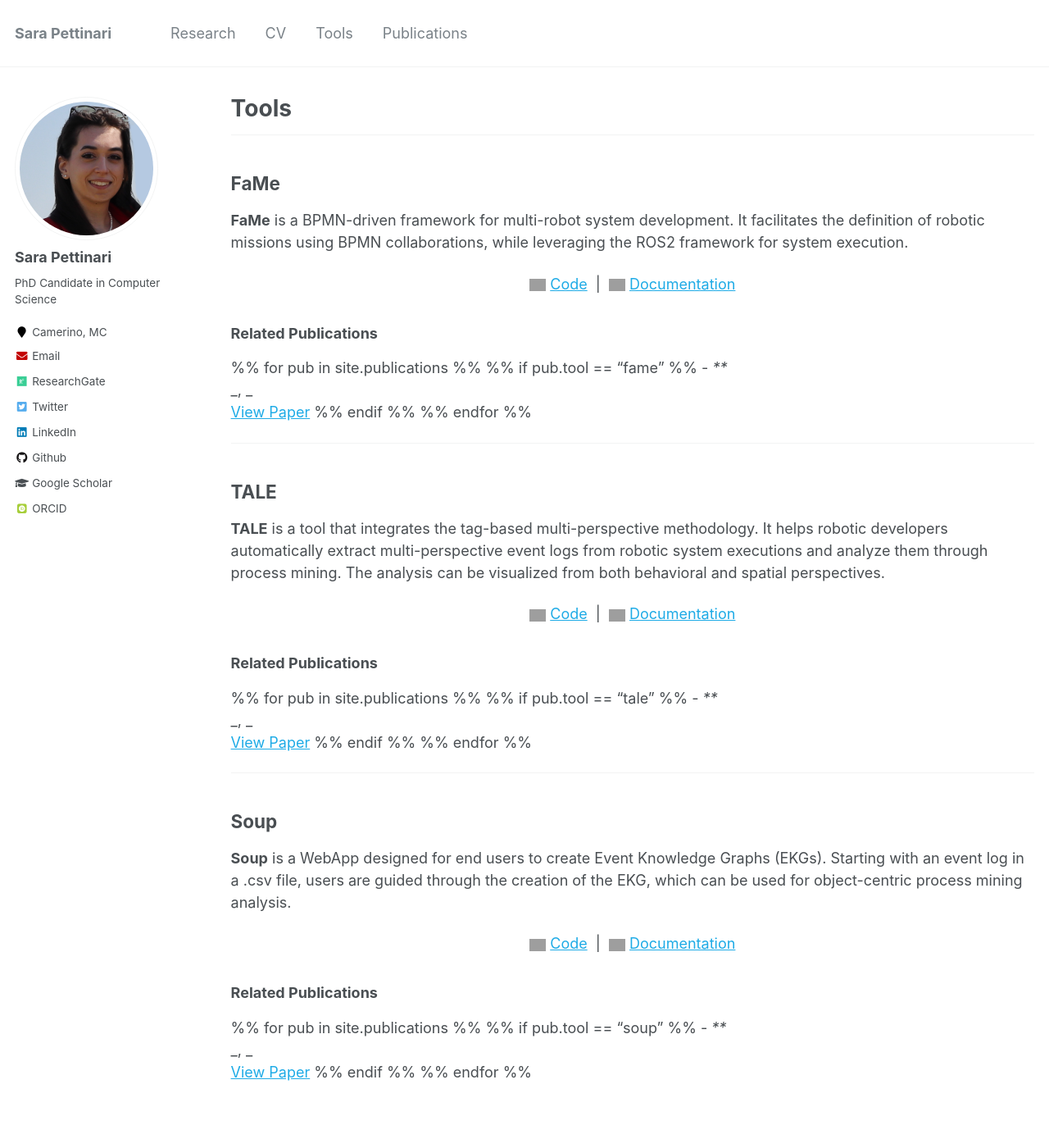
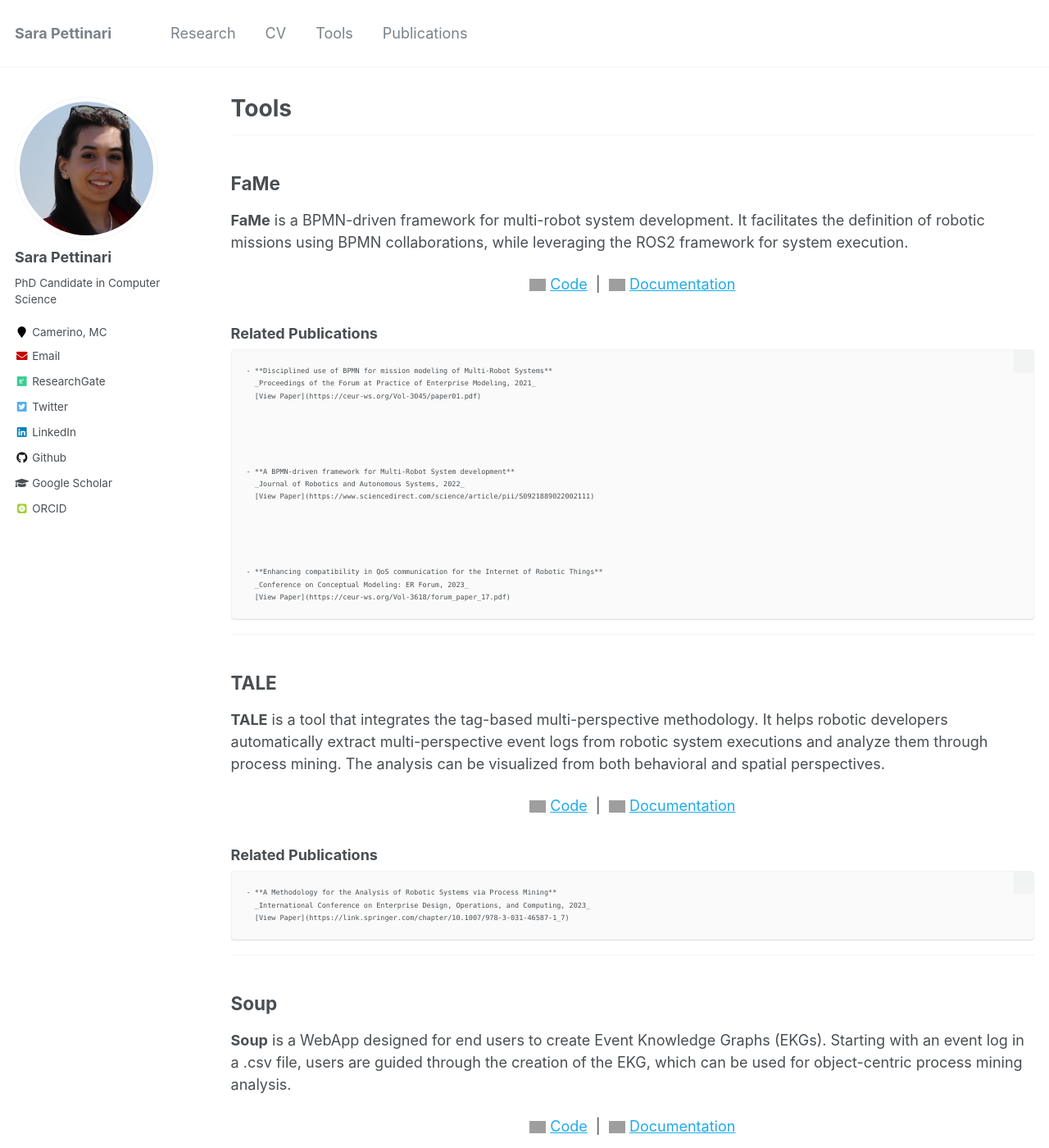
Before and after one commit to SaraPettinari/SaraPettinari.github.io, a Jekyll site: the page built from _pages/tools.md, in a window 1280 px wide and 1400 px high. Shown: the whole window at 82% size. Built offline with Jekyll 4.4.1, drawn with Linux system fonts in a browser that asks for light colours; some web fonts are replaced; some of the changed text lies outside the part shown; grey boxes are pictures that could not be loaded.

Commit message:
Revert "style update"
This reverts commit 19f4805cdcfa31eb79901197b8bfb91e100f7c6f.

```diff
--- a/_pages/tools.md
+++ b/_pages/tools.md
@@ -21,13 +21,13 @@ author_profile: true
 
 ### Related Publications
 
-%% for pub in site.publications %%
-  %% if pub.tool == "fame" %%
+{% for pub in site.publications %}
+  {% if pub.tool == "fame" %}
     - **{{ pub.title }}**
       _{{ pub.venue }}, {{ pub.date | date: "%Y" }}_
       [View Paper]({{ pub.paperurl }})
-  %% endif %%
-%% endfor %%
+  {% endif %}
+{% endfor %}
 
 
 
@@ -45,13 +45,13 @@ author_profile: true
 
 ### Related Publications
 
-%% for pub in site.publications %%
-  %% if pub.tool == "tale" %%
+{% for pub in site.publications %}
+  {% if pub.tool == "tale" %}
     - **{{ pub.title }}**
       _{{ pub.venue }}, {{ pub.date | date: "%Y" }}_
       [View Paper]({{ pub.paperurl }})
-  %% endif %%
-%% endfor %%
+  {% endif %}
+{% endfor %}
 
 
 
@@ -69,10 +69,10 @@ author_profile: true
 
 ### Related Publications
 
-%% for pub in site.publications %%
-  %% if pub.tool == "soup" %%
+{% for pub in site.publications %}
+  {% if pub.tool == "soup" %}
     - **{{ pub.title }}**
       _{{ pub.venue }}, {{ pub.date | date: "%Y" }}_
       [View Paper]({{ pub.paperurl }})
-  %% endif %%
-%% endfor %%
+  {% endif %}
+{% endfor %}
```
